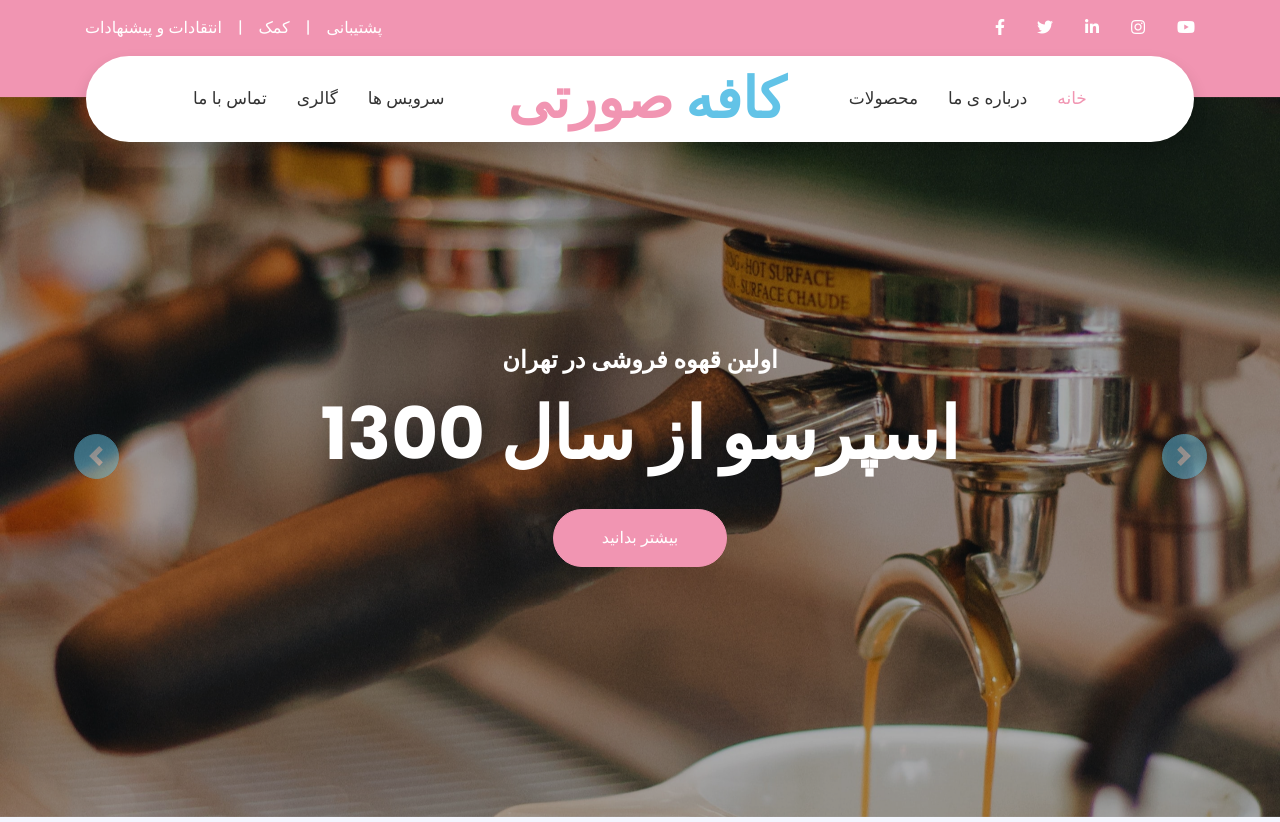
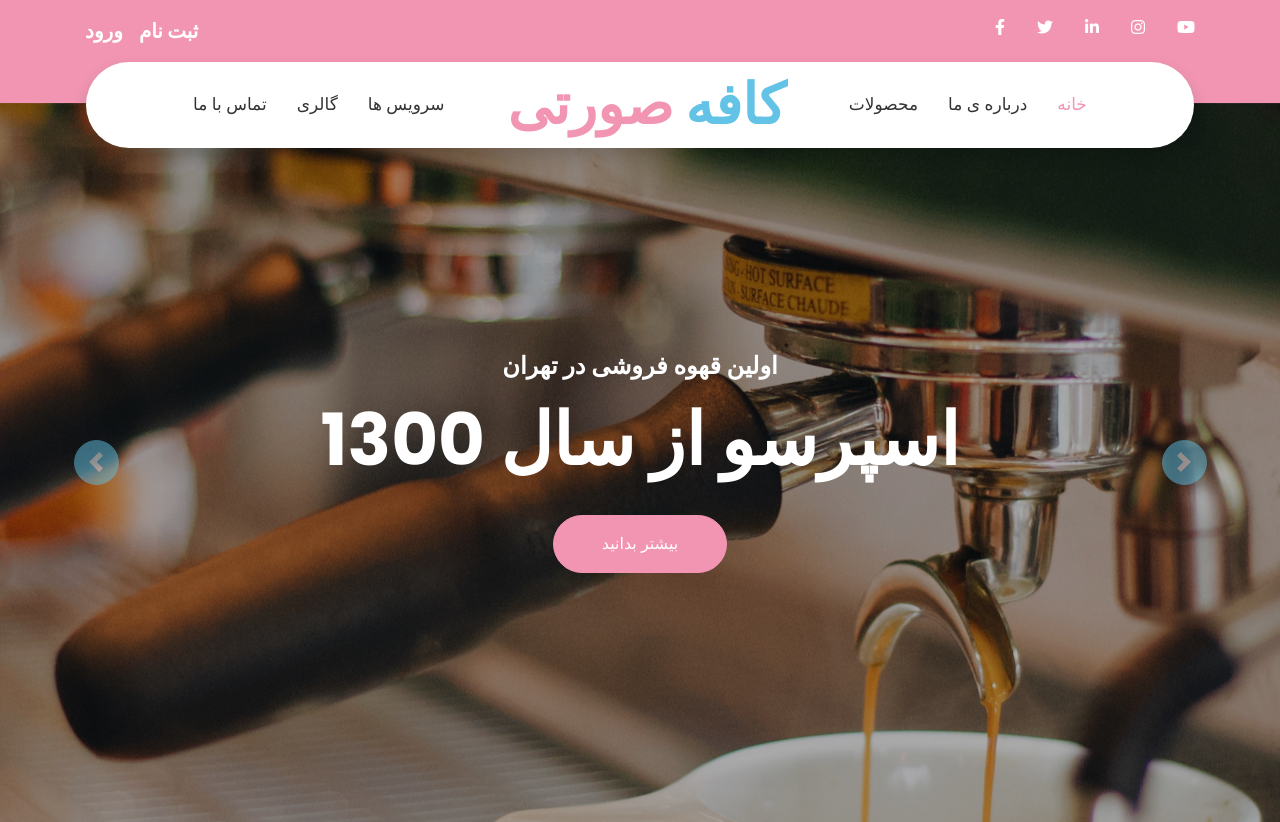
Before and after one commit to ZeinabMoghadamnia/Cafe_GW, a Django app: page / in a window 1280 px wide. Shown: the top 822 px of the page. Run offline with Django 4.2, Linux system fonts and the light colour scheme; some libraries are stand-ins or nearby versions.

Commit message:
[Cafe_GW][#1]|login And sign up add to base template

```diff
--- a/templates/base.html
+++ b/templates/base.html
@@ -34,12 +34,22 @@
             <div class="row">
                 <div class="col-md-6 text-center text-lg-left mb-2 mb-lg-0">
                     <div class="d-inline-flex align-items-center">
+                        {% if user.is_authenticated %}
+                            <span class="text-white font-weight-bold">  خوش آمدی  {{ user.username }}  </span>
+                            <span class="text-white"> | </span>
+                            <a class="text-white pr-3 font-weight-bold fs-5" href="{% url 'logout' %}">خروج</a>
+                        {% else %}
+                            <a class="text-white pr-3 font-weight-bold fs-5" href="{% url 'login' %}">ورود</a>
+                            <a class="text-white pr-3 font-weight-bold fs-5" href="{% url 'signup' %}">ثبت نام </a>
+                        {% endif %}
+                    </div>
+                    {% comment %} <div class="d-inline-flex align-items-center">
                         <a class="text-white pr-3" href="#">انتقادات و پیشنهادات</a>
                         <span class="text-white">|</span>
                         <a class="text-white px-3" href="#">کمک</a>
                         <span class="text-white">|</span>
                         <a class="text-white pl-3" href="#">پشتیبانی</a>
-                    </div>
+                    </div> {% endcomment %}
                 </div>
                 <div class="col-md-6 text-center text-lg-right">
                     <div class="d-inline-flex align-items-center">
```
